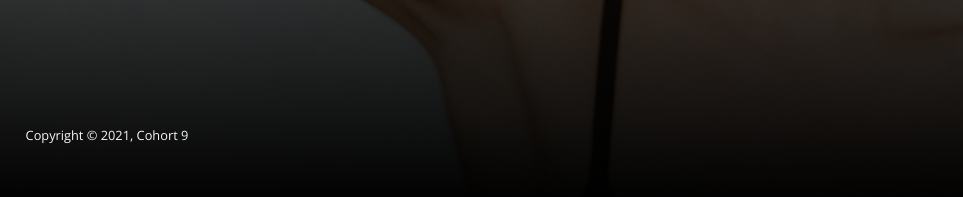
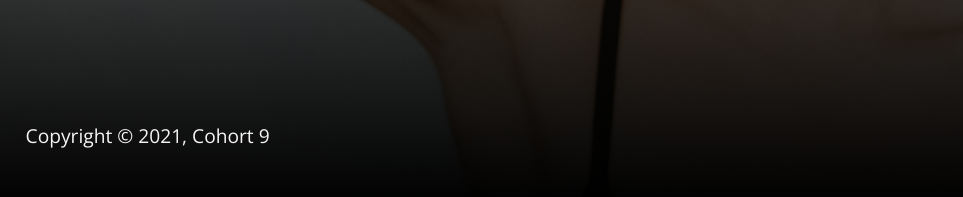
Before and after one commit to conukogu/Justice, a plain HTML site: page index.html in a window 1280 px wide. Shown: the part 591-788 px from the top of the page, 0-963 px from the left. Drawn offline with nearby package versions, Linux system fonts and the light colour scheme.

Commit message:
fixing some small footer stuff but still works

```diff
--- a/index.css
+++ b/index.css
@@ -261,6 +261,6 @@ display: flex;
 align-items: center;
 color: whitesmoke;
 font-family:'Open sans' ;
-font-size: 1vw;
+font-size: 1.5vw;
 font-weight:330;
 }
```
